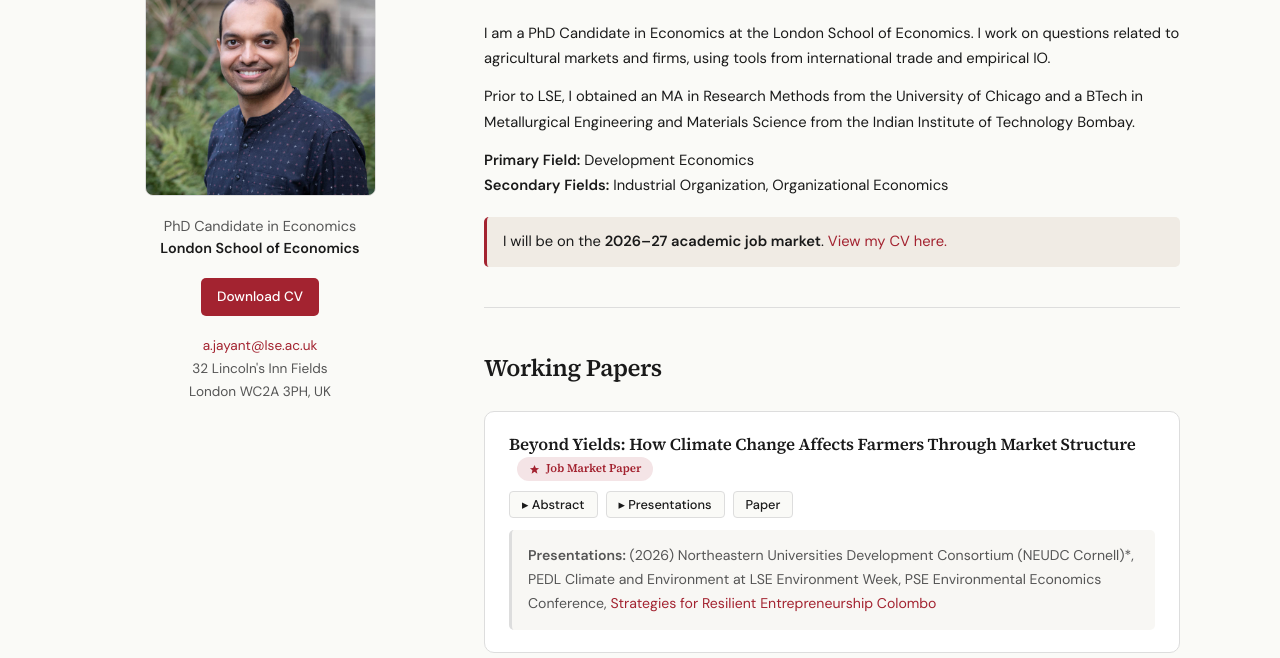
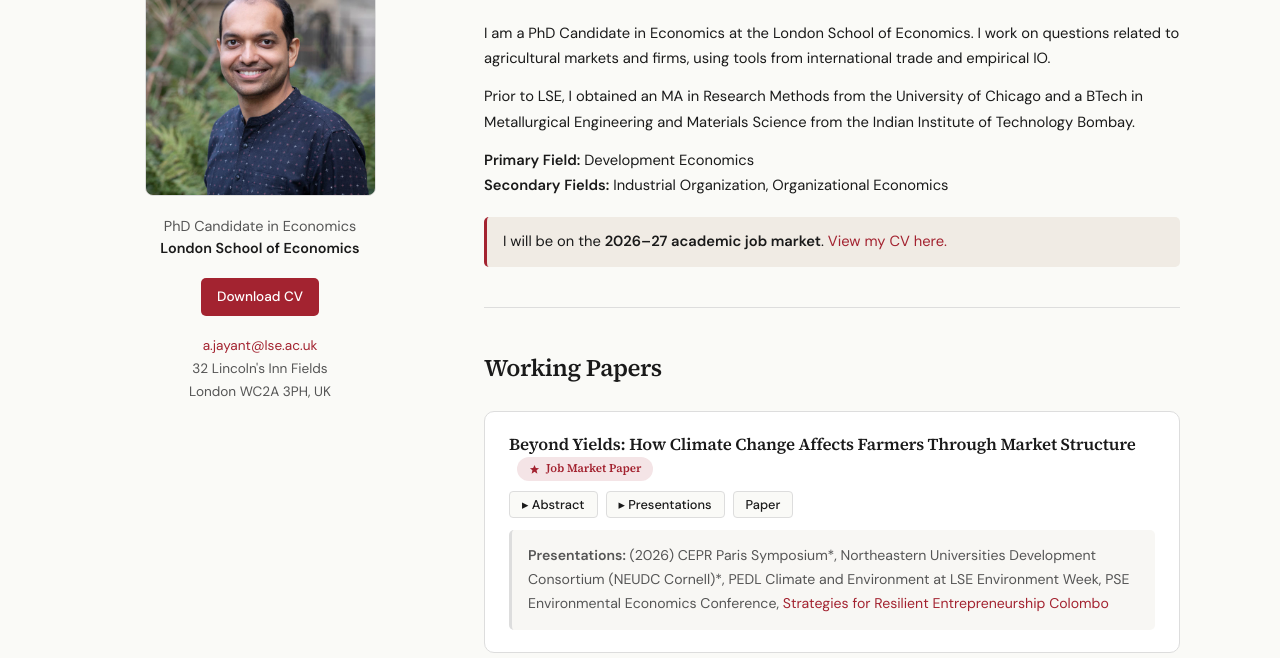
Before and after one commit to animesh-jayant/animesh-jayant.github.io, a plain HTML site: page index.html in a window 1280 px wide. Both pictures are taken after a click on the button "▸ Presentations". Shown: the part 142-800 px from the top of the page. Drawn offline with Linux system fonts and the light colour scheme.

Commit message:
Add files via upload
Updated CV and index files

```diff
--- a/index.html
+++ b/index.html
@@ -589,7 +589,7 @@
                         Climate change hurts farmers by lowering crop yields. In this paper, I show that it also hurts farmers by changing the structure of the markets they sell in. To document this, I exploit extreme drought shocks in the water-intensive Indian sugar industry where 8M smallholders sell perishable cane to oligopsonistic sugar mill intermediaries. I assemble a newly digitized 35-year administrative panel on the universe of Indian sugar mills, and a georeferenced farmer-mill transaction panel on 3M cane farmers. Using a staggered event study design, I show that droughts concentrate markets by removing the least productive mills, and trigger long-term productivity growth within survivors through management upgrading. Yet farm-gate cane prices fall as these gains are captured by survivors through increased buyer power. Reduced cane prices account for one half of farmers' long-term income losses - on par with yield losses themselves - pointing to a large role for market structure in shaping farmers' climate burden. To quantify aggregate welfare impacts, I build and estimate an equilibrium model of the Indian sugar sector that embeds a management upgrading choice for sugar mills. Drought-induced market restructuring raises aggregate mill productivity by 12 percent through both selection and within-firm channels, but long-term farmer welfare declines by 8 percent as markdowns widen.
                     </div>
                     <div class="presentations" id="jmp-presentations">
-                        <strong>Presentations:</strong> (2026) Northeastern Universities Development Consortium (NEUDC Cornell)*, PEDL Climate and Environment at LSE Environment Week, PSE Environmental Economics Conference, <a href="https://www.ft.lk/business/Strategies-for-resilient-entrepreneurs/34-789037">Strategies for Resilient Entrepreneurship Colombo</a>
+                        <strong>Presentations:</strong> (2026) CEPR Paris Symposium*, Northeastern Universities Development Consortium (NEUDC Cornell)*, PEDL Climate and Environment at LSE Environment Week, PSE Environmental Economics Conference, <a href="https://www.ft.lk/business/Strategies-for-resilient-entrepreneurs/34-789037">Strategies for Resilient Entrepreneurship Colombo</a>
                     </div>
                 </div>
             </div>
```
Also changed, not shown: 1 other file.
